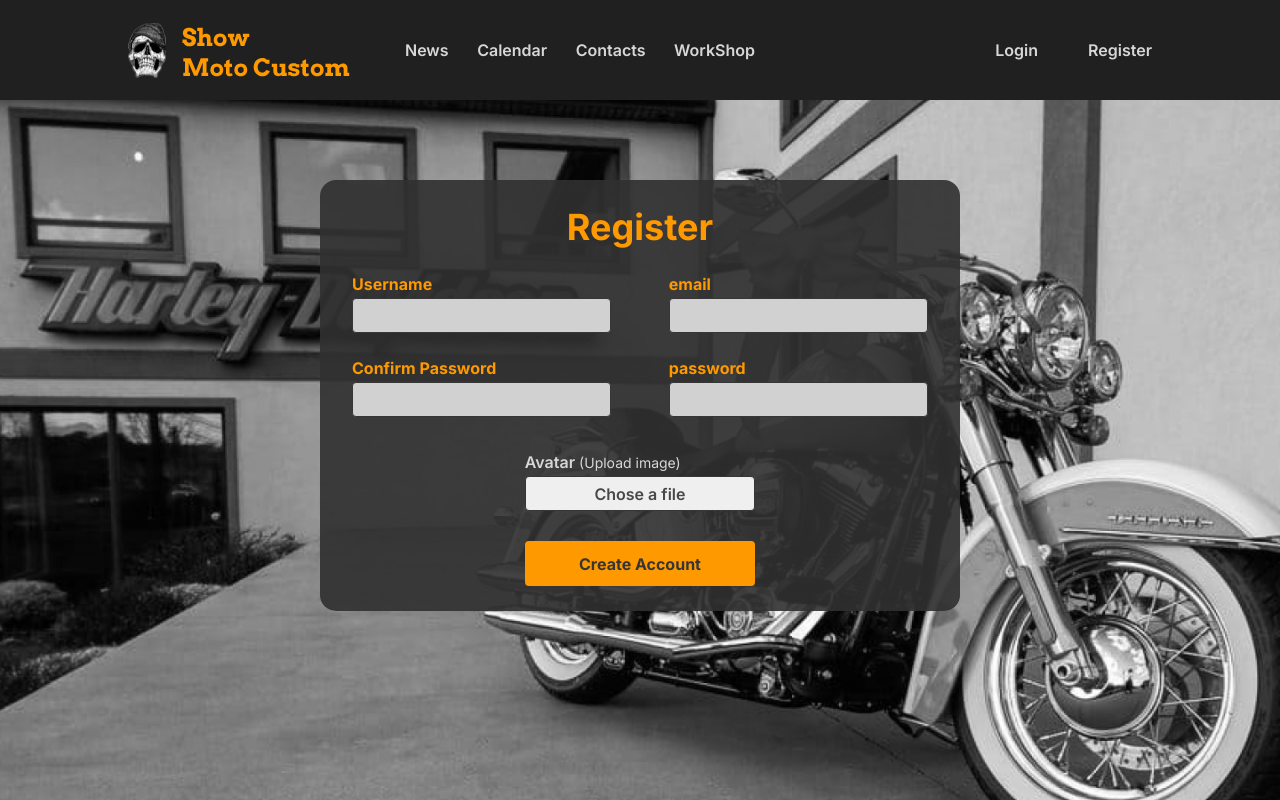
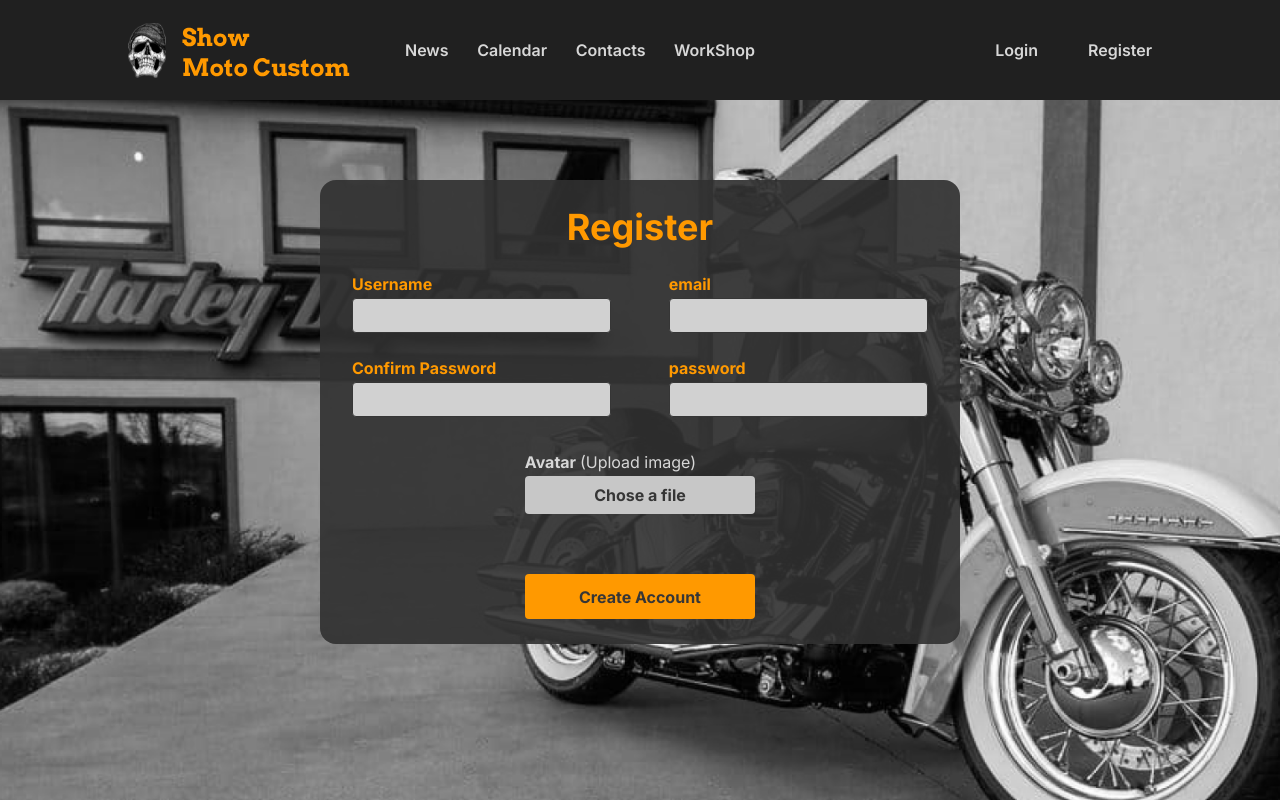
Before and after one commit to painlenk/show-moto-custom, a Next.js app: page /register in a window 1280 px wide. Built offline with nearby package versions, Linux system fonts and the light colour scheme.

Commit message:
style: ajusta estilos do botao de upload

```diff
--- a/src/components/RegisterForm/index.tsx
+++ b/src/components/RegisterForm/index.tsx
@@ -1,11 +1,11 @@
-
-import { Box, Container, FormContainer, Section, Title } from "./styles"
+import { Box, Container, FormContainer, Section, Title } from "./styles";
 
 export const RegisterForm = () => {
-
   return (
     <Container>
-            <div><Title>Register</Title></div>
+      <div>
+        <Title>Register</Title>
+      </div>
 
       <FormContainer action="#">
         <Section>
@@ -17,7 +17,6 @@ export const RegisterForm = () => {
             <label htmlFor="email">email</label>
             <input type="email" id="email" />
           </Box>
-
         </Section>
 
         <Section>
@@ -29,17 +28,22 @@ export const RegisterForm = () => {
             <label htmlFor="password">password</label>
             <input type="password" id="password" />
           </Box>
-
         </Section>
         <Section>
           <div>
-                        <label htmlFor="file">Avatar <span>(Upload image)</span></label>
-                        <button id='file' >Chose a file</button>
+            <div>
+              <strong>Avatar </strong>
+              (Upload image)
+            </div>
+            <label htmlFor="file">
+              <input type="file" id="file" />
+              <span>Chose a file</span>
+            </label>
           </div>
 
           <input type="submit" value="Create Account" id="Create Account" />
         </Section>
       </FormContainer>
     </Container>
-    )
-}
+  );
+};
--- a/src/components/RegisterForm/styles.ts
+++ b/src/components/RegisterForm/styles.ts
@@ -1,106 +1,99 @@
 import styled from "styled-components";
 
-
 export const Container = styled.div`
-    background-color: rgba(${props => props.theme.colors.form});
+  background-color: rgba(${(props) => props.theme.colors.form});
   display: flex;
   flex-direction: column;
   justify-content: center;
   align-items: center;
-    /* max-width: 46.875em;
-    width: 46.875em; */
+
   width: 50%;
   margin: 80px auto;
   margin-bottom: 0px;
-    border-radius: ${props => props.theme.radius.great};
-
-`
+  border-radius: ${(props) => props.theme.radius.great};
+`;
 
 export const Title = styled.h1`
   margin: 25px auto;
   padding: 0;
-    font-size: ${props => props.theme.fontSize.title};
-    font-weight: ${props => props.theme.fontWeight.heavy};
-    color: ${props => props.theme.colors.text.primary};
-
-`
+  font-size: ${(props) => props.theme.fontSize.title};
+  font-weight: ${(props) => props.theme.fontWeight.heavy};
+  color: ${(props) => props.theme.colors.text.primary};
+`;
 
 export const FormContainer = styled.form`
   width: 90%;
 
   & div:nth-child(3) {
     flex-direction: column;
-        margin-top: 35px ;
+    margin-top: 35px;
 
-        div {
+    & input[type="file"] {
+      display: none;
+    }
+
+    & > div {
+      width: 40%;
       display: flex;
+      justify-content: center;
+      align-items: right;
       flex-direction: column;
-            margin-bottom: 30px;
+      color: ${(props) => props.theme.colors.text.white.light};
+      gap: 4px;
 
-            width: 40%;
-            & label {
-                margin-bottom: 0.25em;
-                font-size: ${props => props.theme.fontSize.text};
-                font-weight: ${props => props.theme.fontWeight.bold};
-                color: ${props => props.theme.colors.text.white.light};
+      & > label {
+        display: flex;
+        justify-content: center;
+        align-items: center;
+        color: #363636;
+        background-color: ${(props) => props.theme.colors.backgroundGray};
+        border-radius: ${(props) => props.theme.radius.small};
+        width: 100%;
+        height: 38px;
+        font-weight: bold;
+        transition: all ease-in-out 0.4s;
 
-                & span {
-                    font-weight: ${props => props.theme.fontWeight.medium};
-                    font-size: ${props => props.theme.fontSize.subText};
+        &:hover {
+          color: ${(props) => props.theme.colors.text.primary};
 
+          cursor: pointer;
+          background-color: #393e46;
+          border: 1px solid ${(props) => props.theme.colors.text.primary};
+        }
       }
     }
 
-            & button {
-                height: 35px;
-                font-weight: ${props => props.theme.fontWeight.bold};
-                font-size: ${props => props.theme.fontSize.text};
-                color: ${props => props.theme.colors.text.gray.medium};
-                border: 1px solid ${props => props.theme.colors.text.gray.bold};
-                border-radius: ${props => props.theme.radius.small};
-                cursor: pointer;
-                outline: none;
-                text-align: center;
-
-                &:hover, &:focus {
-
-                    cursor: pointer;
-                    outline: none;
-                    border: 1px solid ${props => props.theme.colors.text.gray.bold};
-                }
-
-            }
-
-        }
-
     & input[type="submit"] {
+      margin-top: 60px;
       width: 40%;
       height: 45px;
-            font-weight: ${props => props.theme.fontWeight.heavy};
-            font-size: ${props => props.theme.fontSize.text};
-            border-radius: ${props => props.theme.radius.small};
-            background-color: ${props => props.theme.colors.primary};
-            color: ${props => props.theme.colors.text.gray.bold};
+      font-weight: ${(props) => props.theme.fontWeight.heavy};
+      font-size: ${(props) => props.theme.fontSize.text};
+      border-radius: ${(props) => props.theme.radius.small};
+      background-color: ${(props) => props.theme.colors.primary};
+      color: ${(props) => props.theme.colors.text.gray.bold};
       border: none;
       cursor: pointer;
       outline: none;
+      transition: all ease-in-out 0.4s;
 
-             &:hover, &:focus {
-
+      &:hover,
+      &:focus {
         cursor: pointer;
         outline: none;
         border: none;
+        color: white;
       }
     }
   }
-`
+`;
 
 export const Section = styled.div`
   display: flex;
   align-items: center;
   justify-content: space-between;
   margin-bottom: 25px;
-`
+`;
 
 export const Box = styled.div`
   display: flex;
@@ -108,26 +101,23 @@ export const Box = styled.div`
   justify-content: left;
   width: 45%;
 
-
   & label {
     margin-bottom: 0.25em;
-        font-size: ${props => props.theme.fontSize.text};
-        font-weight: ${props => props.theme.fontWeight.heavy};
-        color: ${props => props.theme.colors.text.primary};
+    font-size: ${(props) => props.theme.fontSize.text};
+    font-weight: ${(props) => props.theme.fontWeight.heavy};
+    color: ${(props) => props.theme.colors.text.primary};
   }
 
   & input {
     height: 35px;
-        border-radius: ${props => props.theme.radius.small};
-        border: 1px solid ${props => props.theme.colors.text.gray.bold};
-        font-size: ${props => props.theme.fontSize.text};
+    border-radius: ${(props) => props.theme.radius.small};
+    border: 1px solid ${(props) => props.theme.colors.text.gray.bold};
+    font-size: ${(props) => props.theme.fontSize.text};
 
     width: 100%;
     padding: 5px;
-        background-color : #d1d1d1;
+    background-color: #d1d1d1;
 
-        font-weight: ${props => props.theme.fontWeight.semiBold};
-
+    font-weight: ${(props) => props.theme.fontWeight.semiBold};
   }
-
-`
+`;
--- a/styles/theme.ts
+++ b/styles/theme.ts
@@ -3,6 +3,7 @@ import { emit } from "process";
 const theme = {
   colors: {
     background: `#202020`,
+    backgroundGray: "#c7c7c7",
     primary: "#FF9900",
     cards: "255, 255, 255, 0.8",
     form: "48,48,48, 0.9",
```
Lines whose indentation alone changed are shown as unchanged.
